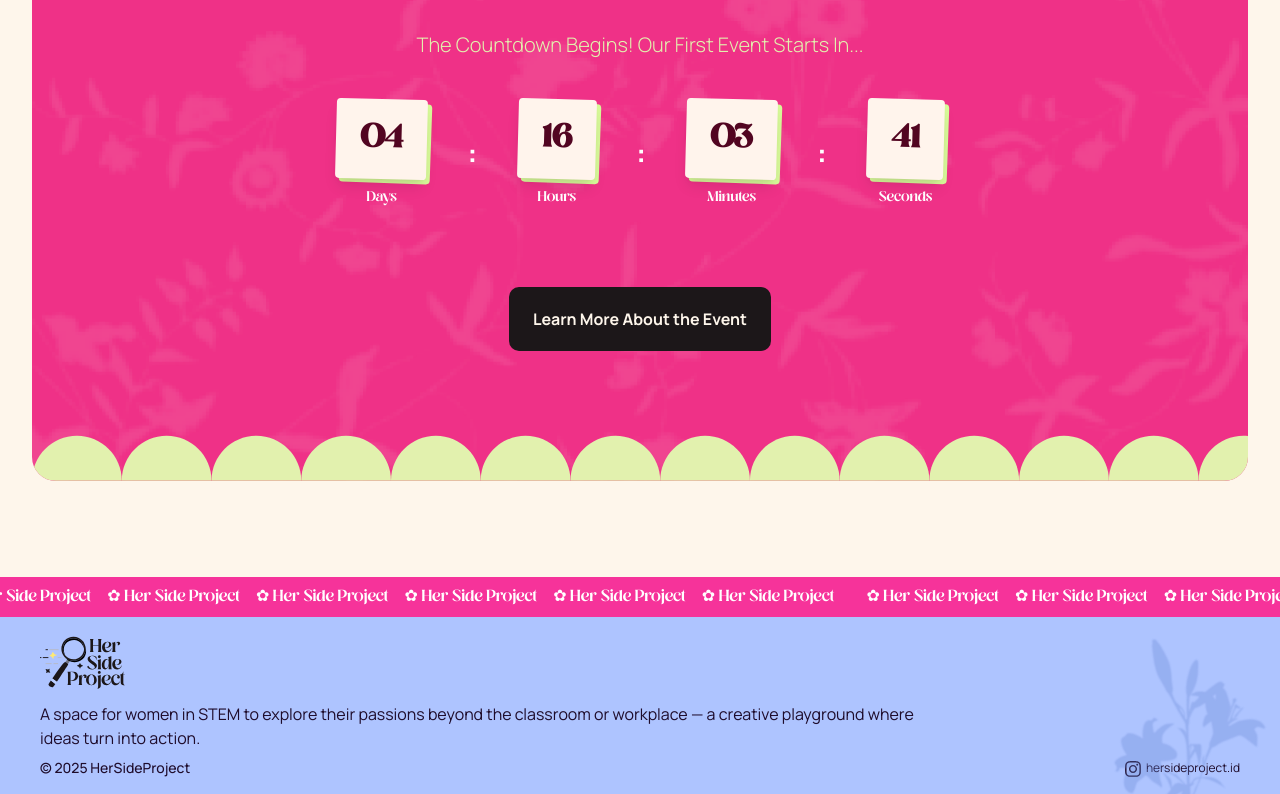
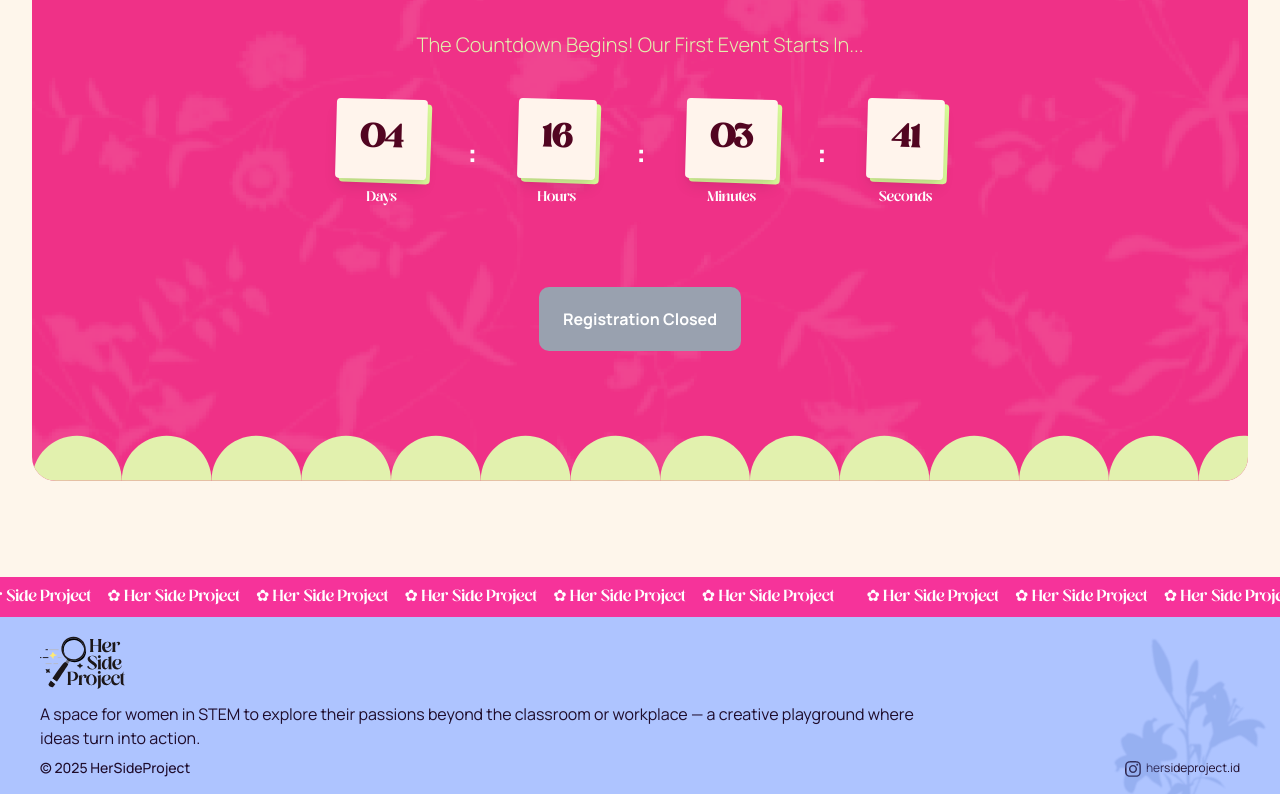
Before and after one commit to HerSideProjects/hsp-fe, a Next.js app: page / in a window 1280 px wide. Shown: the part 3017-3811 px from the top of the page. Built offline with nearby package versions, Linux system fonts and the light colour scheme; no server answers.

Commit message:
fix: close regis sihm countdown

```diff
--- a/src/modules/landing-page-module/sections/countdown.tsx
+++ b/src/modules/landing-page-module/sections/countdown.tsx
@@ -72,12 +72,12 @@ export default function Countdown() {
           {/* regis open */}
           <div
             onClick={() => router.push('/register')}
-            className="flex bg-[#1C1719] text-[#FEF6EB] rounded-[10px] px-6 py-5 w-fit cursor-pointer justify-center items-center transition-all duration-300 ease-in-out hover:scale-102 hover:shadow-md hover:shadow-[#1C1719]/50"
+            className="hidden md:hidden flex bg-[#1C1719] text-[#FEF6EB] rounded-[10px] px-6 py-5 w-fit cursor-pointer justify-center items-center transition-all duration-300 ease-in-out hover:scale-102 hover:shadow-md hover:shadow-[#1C1719]/50"
           >
             <p className="font-bold">Learn More About the Event</p>
           </div>
           {/* regis close */}
-          <div className="hidden bg-gray-400 text-white rounded-[10px] px-6 py-5 w-fit cursor-not-allowed">
+          <div className="bg-gray-400 text-white rounded-[10px] px-6 py-5 w-fit cursor-not-allowed">
               <p className="font-bold">Registration Closed</p>
           </div>
         </div>
```
